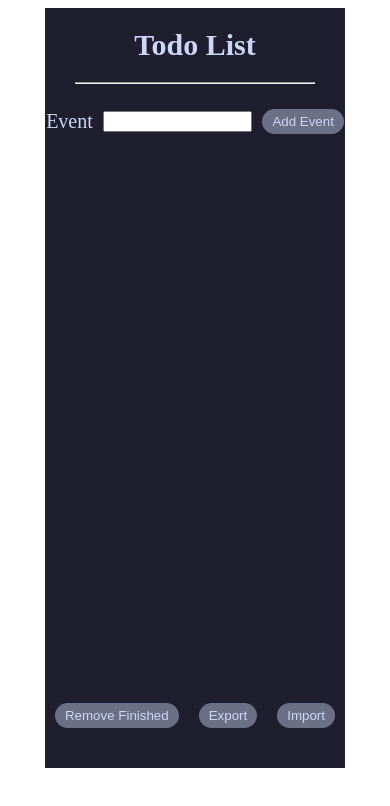
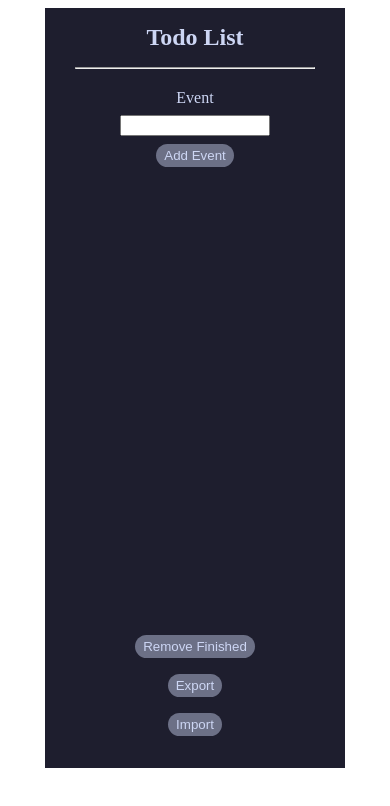
Before and after one commit to Fovir-GitHub/todo-react, a React (Vite) app: page / in a window 390 px wide. Shown: the top 806 px of the page. Built offline with nearby package versions, Linux system fonts and the light colour scheme.

Commit message:
feat: Add responsive design.

```diff
--- a/src/index.css
+++ b/src/index.css
@@ -88,6 +88,17 @@ body {
   font-size: 2rem;
 }
 
+@media screen and (width <= 640px) {
+  html {
+    font-size: 50%;
+  }
+
+  .new-event form {
+    flex-direction: column;
+    margin-bottom: 2rem;
+  }
+}
+
 /* End New Event */
 
 /* Todo List */
@@ -121,4 +132,10 @@ body {
   display: none;
 }
 
+@media screen and (width <= 400px) {
+  .other-functions {
+    flex-direction: column;
+  }
+}
+
 /* End Other Functions */
```
